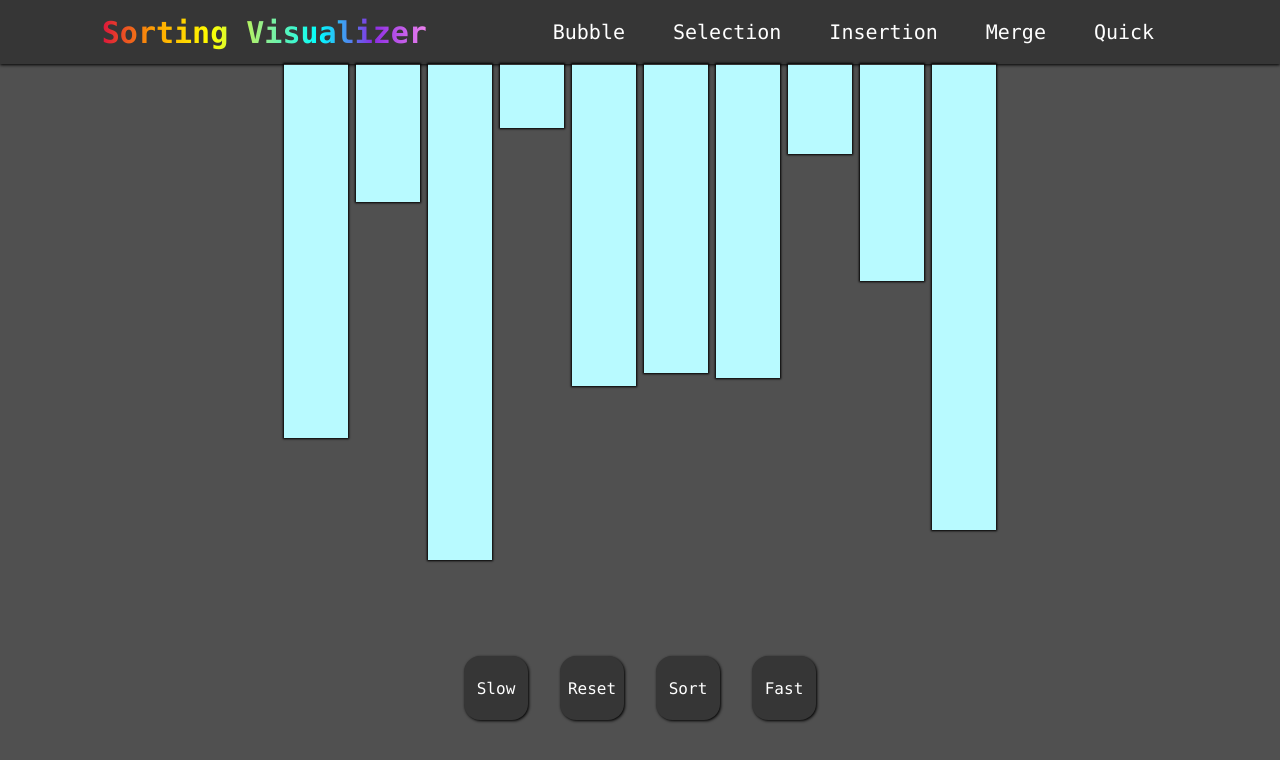
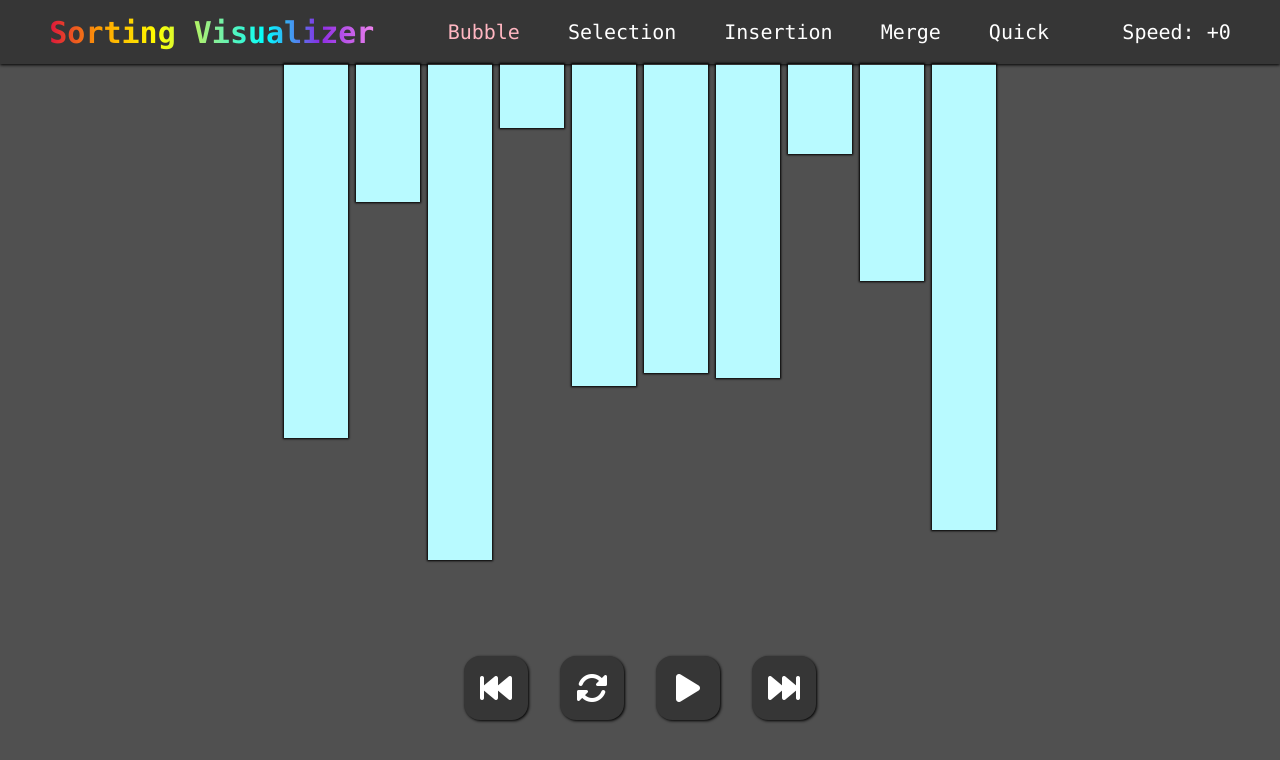
Before and after one commit to justynlao/sorting-visualizer, a React (Create React App) app: page / in a window 1280 px wide. Shown: the top 760 px of the page. Built offline with nearby package versions, Linux system fonts and the light colour scheme.

Commit message:
added speed. added toggle to disable buttons.

```diff
--- a/src/App.tsx
+++ b/src/App.tsx
@@ -12,16 +12,37 @@ import selectionSort from "./algorithms/Selection";
 import "./App.css";
 
 const App: React.FC = () => {
-  const [currentAlgo, setCurrentAlgo] = useState("");
+  const [currentAlgo, setCurrentAlgo] = useState("Bubble");
   const [array, setArray] = useState<number[]>([]);
   const [compare, setCompare] = useState<number[]>([]); // everytime two elements are being compared, set them to the compared
   const [swap, setSwap] = useState<number[]>([]); // when two elements are to be swapped, set them to swap
   const [sorted, setSorted] = useState<number[]>([]); // Whenever an element is sorted, append to the sorted state
-  const [speed, setSpeed] = useState(200);
+  const [isSorting, setIsSorting] = useState(false);
+  const [speed, setSpeed] = useState(300);
+  const [speedText, setSpeedText] = useState("0");
 
   useEffect(() => {
     resetArray();
   }, [currentAlgo]);
+
+  useEffect(() => {
+    switch (speed) {
+      case 100:
+        setSpeedText("+2");
+        break;
+      case 200:
+        setSpeedText("+1");
+        break;
+      case 300:
+        setSpeedText("+0");
+        break;
+      case 400:
+        setSpeedText("-1");
+        break;
+      case 500:
+        setSpeedText("-2");
+    }
+  }, [speed]);
 
   const resetArray = () => {
     const arr = [];
@@ -34,15 +55,25 @@ const App: React.FC = () => {
     setSorted([]);
   };
 
-  const handleSortSelection = (sortAlgo: string) => {
-    setCurrentAlgo(sortAlgo);
+  const handleSortSelection = (algorithm: string) => {
+    setCurrentAlgo(algorithm);
   };
 
   const handleArrayReset = () => {
     resetArray();
   };
 
-  const handleSpeedChange = () => {};
+  const handleSpeedIncrease = () => {
+    if (speed > 100) {
+      setSpeed(speed - 100);
+    }
+  };
+
+  const handleSpeedDecrease = () => {
+    if (speed < 500) {
+      setSpeed(speed + 100);
+    }
+  };
 
   const sortHelper = (arr: any[]) => {
     for (let i = 0; i < arr.length; i++) {
@@ -63,11 +94,14 @@ const App: React.FC = () => {
             ? setSorted((prevState) => [...prevState, ...finished])
             : setSorted((prevState) => [...prevState, finished]);
         }
+
+        if (i === arr.length - 1) setIsSorting(false);
       }, i * speed);
     }
   };
 
   const handleSort = () => {
+    setIsSorting(true);
     switch (currentAlgo) {
       case "Bubble":
         sortHelper(bubbleSort(array));
@@ -88,11 +122,18 @@ const App: React.FC = () => {
 
   return (
     <div className="App">
-      <Navigation onSortSelect={handleSortSelection} />
+      <Navigation
+        isSorting={isSorting}
+        currentAlgo={currentAlgo}
+        onSortSelect={handleSortSelection}
+        speed={speedText}
+      />
       <Array array={array} compare={compare} swap={swap} sorted={sorted} />
       <ButtonToolbar
+        isSorting={isSorting}
         onArrayReset={handleArrayReset}
-        onSpeedChange={handleSpeedChange}
+        onSpeedIncrease={handleSpeedIncrease}
+        onSpeedDecrease={handleSpeedDecrease}
         onSort={handleSort}
       />
     </div>
--- a/src/components/ButtonToolbar/ButtonToolbar.tsx
+++ b/src/components/ButtonToolbar/ButtonToolbar.tsx
@@ -3,22 +3,50 @@ import React from "react";
 import "./ButtonToolbar.css";
 
 interface ButtonToolBarProps {
+  isSorting: boolean;
   onArrayReset: () => void;
-  onSpeedChange: () => void;
+  onSpeedIncrease: () => void;
+  onSpeedDecrease: () => void;
   onSort: () => void;
 }
 
 const ButtonToolbar = ({
+  isSorting,
   onArrayReset,
-  onSpeedChange,
+  onSpeedIncrease,
+  onSpeedDecrease,
   onSort,
 }: ButtonToolBarProps) => {
   return (
     <footer className="toolbar">
-      <button className="toolbar-btn">Slow</button>
-      <button className="toolbar-btn" onClick={onArrayReset}>Reset</button>
-      <button className="toolbar-btn" onClick={onSort}>Sort</button>
-      <button className="toolbar-btn">Fast</button>
+      <button
+        className="toolbar-btn"
+        disabled={isSorting}
+        onClick={onSpeedDecrease}
+      >
+        <i className="fas fa-2x fa-fast-backward"></i>
+      </button>
+      <button
+        className="toolbar-btn"
+        disabled={isSorting}
+        onClick={onArrayReset}
+      >
+        <i className="fas fa-2x fa-sync-alt"></i>
+      </button>
+      <button
+        className="toolbar-btn"
+        disabled={isSorting}
+        onClick={onSort}
+      >
+        <i className="fas fa-2x fa-play"></i>
+      </button>
+      <button
+        className="toolbar-btn"
+        disabled={isSorting}
+        onClick={onSpeedIncrease}
+      >
+        <i className="fas fa-2x fa-fast-forward"></i>
+      </button>
     </footer>
   );
 };
--- a/src/components/Navigation/Navigation.tsx
+++ b/src/components/Navigation/Navigation.tsx
@@ -2,20 +2,60 @@ import React from "react";
 import "./Navigation.css";
 
 interface NavigationProps {
+  isSorting: boolean;
+  currentAlgo: string;
   onSortSelect: (sortAlgo: string) => void;
+  speed: string;
 }
 
-const Navigation = ({ onSortSelect }: NavigationProps) => {
+const Navigation = ({
+  isSorting,
+  currentAlgo,
+  onSortSelect,
+  speed
+}: NavigationProps) => {
   return (
     <nav>
       <h1>Sorting Visualizer</h1>
       <div>
-        <button className="nav-btn" onClick={() => onSortSelect('Bubble')}>Bubble</button>
-        <button className="nav-btn" onClick={() => onSortSelect('Selection')}>Selection</button>
-        <button className="nav-btn" onClick={() => onSortSelect('Insertion')}>Insertion</button>
-        <button className="nav-btn" onClick={() => onSortSelect('Merge')}>Merge</button>
-        <button className="nav-btn" onClick={() => onSortSelect('Quick')}>Quick</button>
+        <button
+          className={currentAlgo === "Bubble" ? "selected-btn" : "nav-btn"}
+          disabled={isSorting}
+          onClick={() => onSortSelect("Bubble")}
+        >
+          Bubble
+        </button>
+        <button
+          className={currentAlgo === "Selection" ? "selected-btn" : "nav-btn"}
+          disabled={isSorting}
+          onClick={() => onSortSelect("Selection")}
+        >
+          Selection
+        </button>
+        <button
+          className={currentAlgo === "Insertion" ? "selected-btn" : "nav-btn"}
+          disabled={isSorting}
+          onClick={() => onSortSelect("Insertion")}
+        >
+          Insertion
+        </button>
+        <button
+          className={currentAlgo === "Merge" ? "selected-btn" : "nav-btn"}
+          disabled={isSorting}
+          onClick={() => onSortSelect("Merge")}
+        >
+          Merge
+        </button>
+        <button
+          className={currentAlgo === "Quick" ? "selected-btn" : "nav-btn"}
+          disabled={isSorting}
+          onClick={() => onSortSelect("Quick")}
+        >
+          Quick
+        </button>
       </div>
+
+      <div>Speed: {speed}</div>
     </nav>
   );
 };
```
